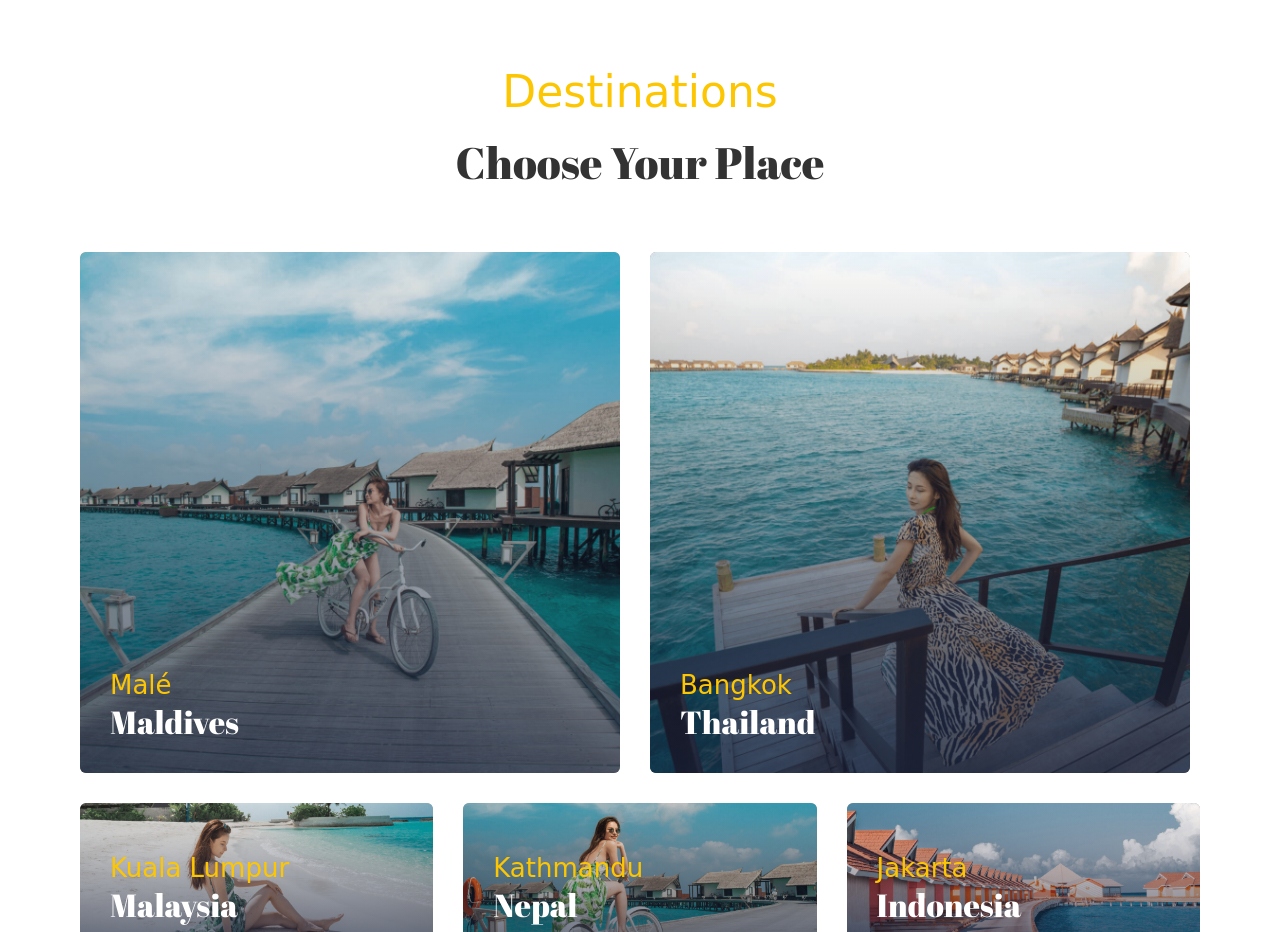
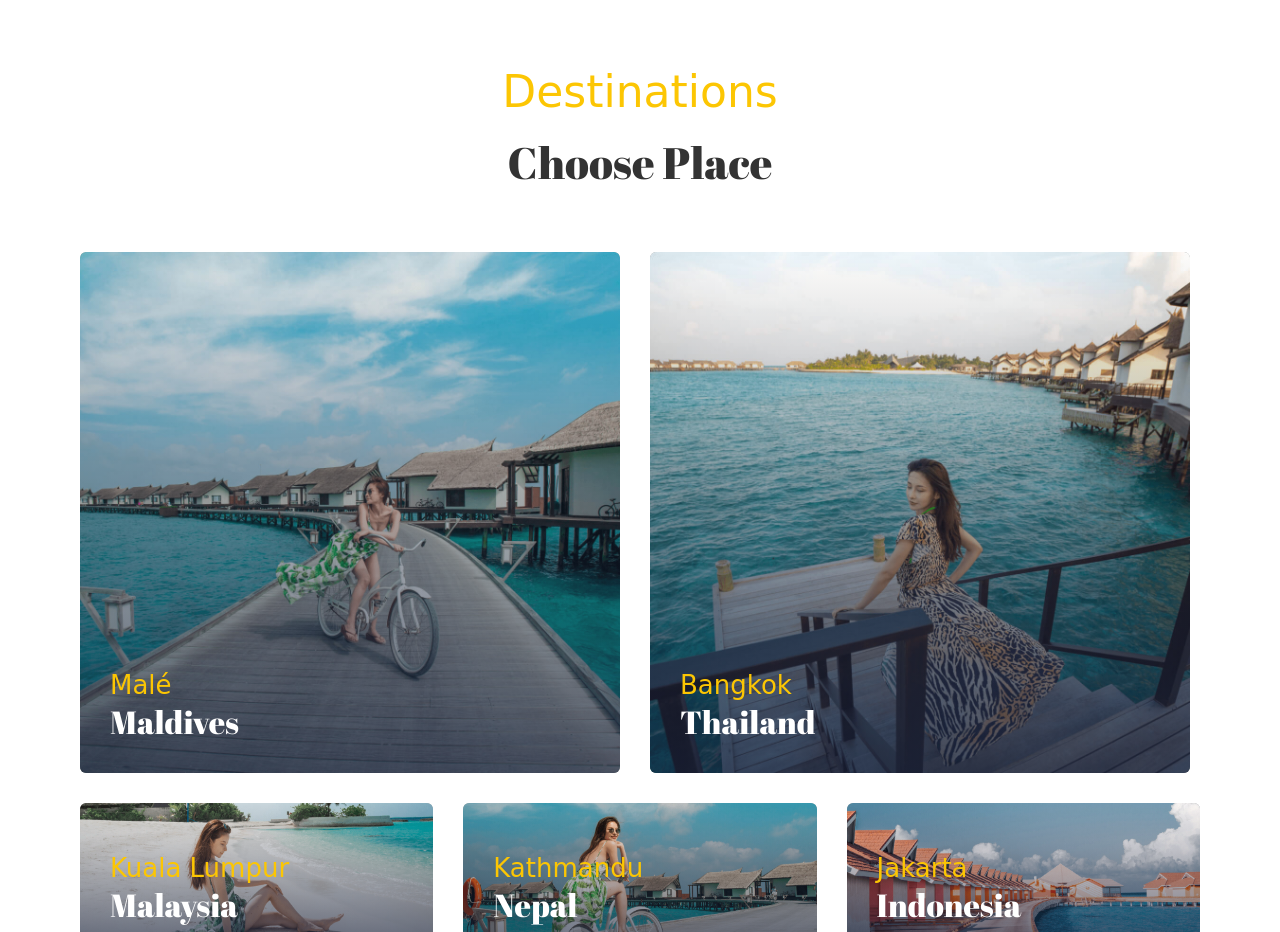
Before and after one commit to sharonadhitya/sharon.github.io, a plain HTML site: page index.html in a window 1280 px wide. Shown: the part 840-1772 px from the top of the page. Drawn offline with nearby package versions, Linux system fonts and the light colour scheme; a web font is replaced by a local one.

Commit message:
Update index.html

```diff
--- a/index.html
+++ b/index.html
@@ -143,7 +143,7 @@
 
           <p class="section-subtitle">Destinations</p>
 
-          <h2 class="h2 section-title">Choose Your Place</h2>
+          <h2 class="h2 section-title">Choose Place</h2>
 
           <ul class="destination-list">
 
```
